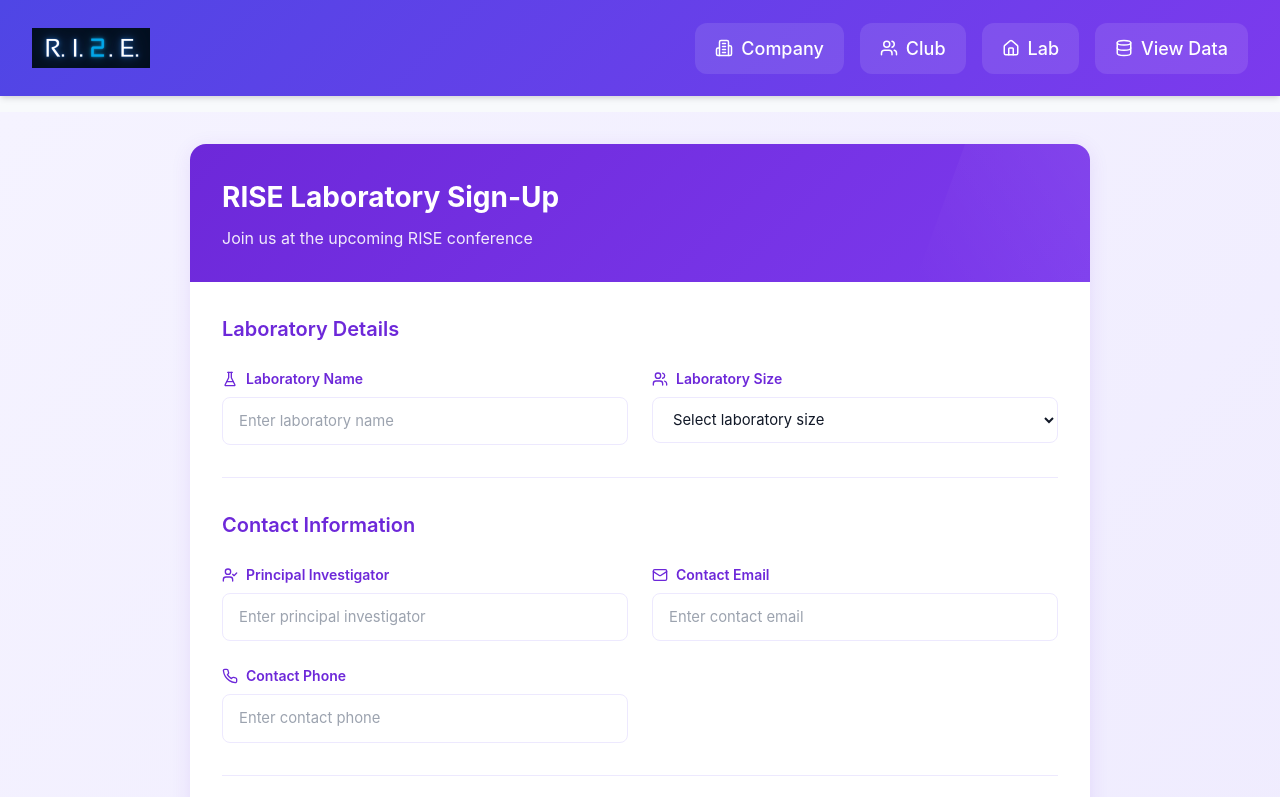
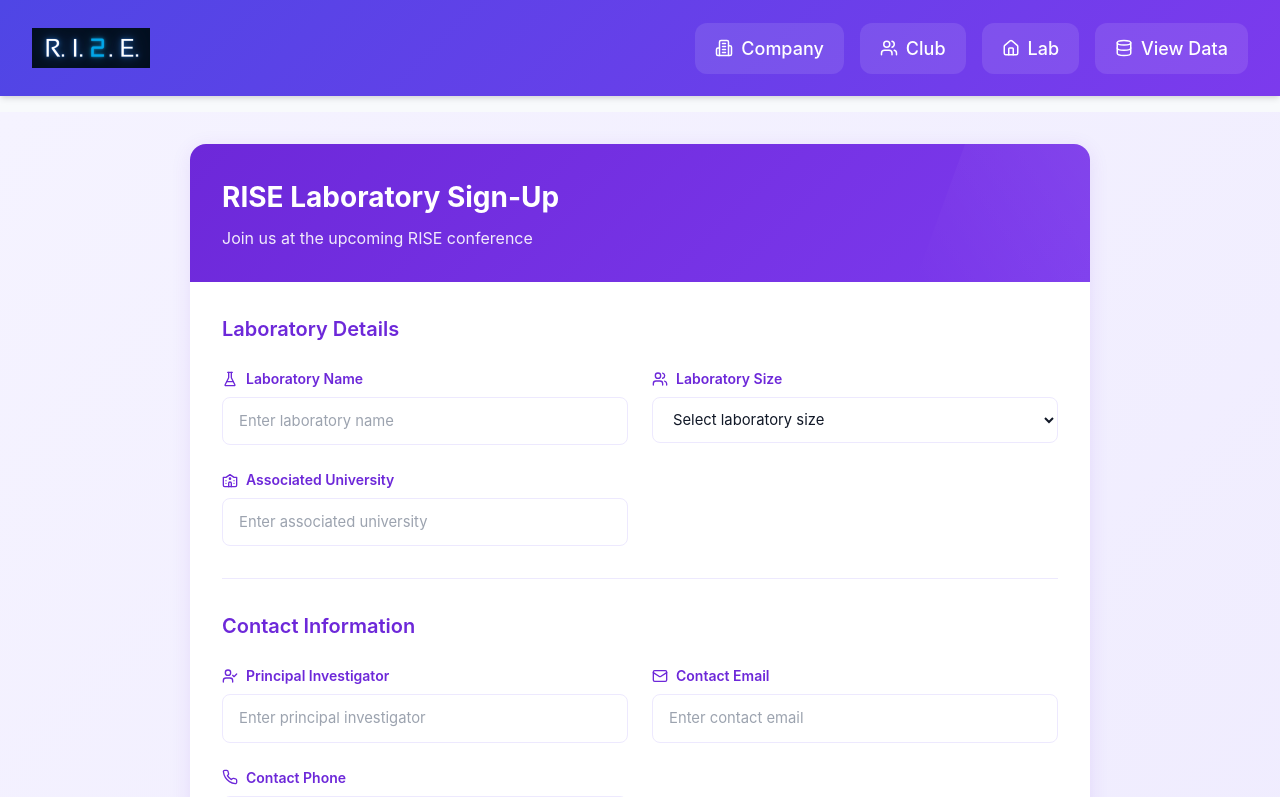
Before and after one commit to purdue-arc/FormDataApp, a React (Create React App) app: page /lab in a window 1280 px wide. Shown: the top 797 px of the page. Built offline with nearby package versions, Linux system fonts and the light colour scheme.

Commit message:
Added Associated University

```diff
--- a/src/ClubForm/ClubForm.jsx
+++ b/src/ClubForm/ClubForm.jsx
@@ -9,7 +9,7 @@ import {
   MessageSquare,
   UserCheck,
   Presentation,
-  CheckCircle2
+  CheckCircle2, UniversityIcon
 } from 'lucide-react';
 import emailjs from "@emailjs/browser";
 import result from "../dependentComponents/results"
@@ -53,6 +53,7 @@ class ClubForm extends React.Component {
   validationRules = {
     ClubName: { required: true },
     ClubAddress: { required: true },
+    University: { required: true },
     ClubSize: { required: true },
     contactName: { required: true },
     contactEmail: {
@@ -113,6 +114,7 @@ class ClubForm extends React.Component {
     this.setState({
       ClubName: "",
       ClubSize: "",
+      University: "",
       ClubAddress: "",
       contactName: "",
       contactEmail: "",
@@ -266,6 +268,12 @@ class ClubForm extends React.Component {
                       icon: Users,
                       options: this.ClubSizes
                     })}
+                    {this.renderFormField({
+                      name: "University",
+                      label: "University",
+                      icon: UniversityIcon,
+                      options: this.University
+                    })}
                   </div>
                 </div>
 
--- a/src/DataViewer/DataViewer.jsx
+++ b/src/DataViewer/DataViewer.jsx
@@ -22,14 +22,16 @@ function SubmissionModal({ isOpen, onClose, submission, getEntityName, getEntity
                 <div className="modal-details">
                     <div className="modal-section">
                         <h3>Organization Details</h3>
-                        <p><strong>Type:</strong> {submission.type.charAt(0).toUpperCase() + submission.type.slice(1)}</p>
+                        <p><strong>Type:</strong> {submission.type.charAt(0).toUpperCase() + submission.type.slice(1)}
+                        </p>
                         <p><strong>Size:</strong> {getEntitySize(submission, submission.type)}</p>
                         <p><strong>Participation Type:</strong> {submission.participationType || 'Not Specified'}</p>
                         <p><strong>Number of Representatives:</strong> {submission.numPeople}</p>
+                        {submission.University && (<p><strong>Associated University:</strong> {submission.University}</p>)}
                     </div>
 
                     <div className="modal-section">
-                        <h3>Contact Information</h3>
+                    <h3>Contact Information</h3>
                         <p><strong>Name:</strong> {submission.contactName}</p>
                         <p><strong>Email:</strong> {submission.contactEmail}</p>
                         <p><strong>Phone:</strong> {submission.contactPhoneNumber || 'N/A'}</p>
--- a/src/LabForm/LabForm.jsx
+++ b/src/LabForm/LabForm.jsx
@@ -10,7 +10,7 @@ import {
   UserCheck,
   Presentation,
   CheckCircle2,
-  FlaskConical
+  FlaskConical, UniversityIcon
 } from 'lucide-react';
 import emailjs from "@emailjs/browser";
 import result from "../dependentComponents/results"
@@ -20,6 +20,7 @@ class LabForm extends React.Component {
   state = {
     LabName: "",
     LabSize: "",
+    University: "",
     LabSizeKey: 0,
     LabAddress: "",
     contactName: "",
@@ -55,6 +56,7 @@ class LabForm extends React.Component {
   validationRules = {
     LabName: { required: true },
     LabAddress: { required: true },
+    University: { required: false},
     LabSize: { required: true },
     contactName: { required: true },
     contactEmail: {
@@ -115,6 +117,7 @@ class LabForm extends React.Component {
     this.setState({
       LabName: "",
       LabSize: "",
+      University: "",
       LabAddress: "",
       contactName: "",
       contactEmail: "",
@@ -268,6 +271,12 @@ class LabForm extends React.Component {
                       icon: Users,
                       options: this.LabSizes
                     })}
+                    {this.renderFormField({
+                      name: "University",
+                      label: "Associated University",
+                      icon: UniversityIcon,
+                      options: this.University
+                    })}
                   </div>
                 </div>
 
```
